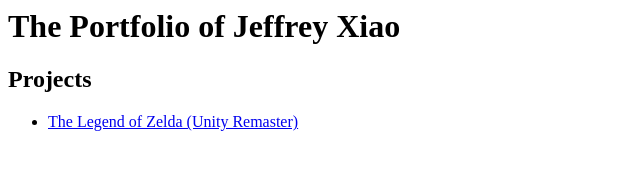
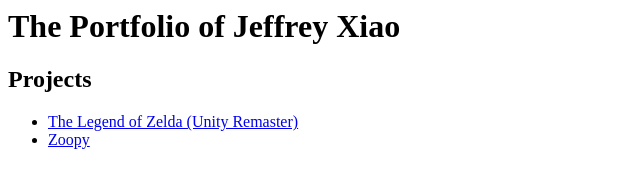
Before and after one commit to JeffXiao2024/Portfolio, a plain HTML site: page index.html in a window 1280 px wide. Shown: the full height of the page, 0-640 px from the left. Drawn offline with Linux system fonts and the light colour scheme.

Commit message:
Add files via upload

```diff
--- a/index.html
+++ b/index.html
@@ -7,7 +7,8 @@
 
 <!-- TODO: Erase one of these two. Replace the 'href' link below with a link to your WebGL build page. -->
 <ul>
-<li><a href="https://b00pster.itch.io/nes-legend-of-zelda-remake-extra">The Legend of Zelda (Unity Remaster)</a></li>
+    <li><a href="https://b00pster.itch.io/nes-legend-of-zelda-remake-extra">The Legend of Zelda (Unity Remaster)</a></li>
+    <li><a href="https://b00pster.itch.io/zoopy">Zoopy</a></li>
 </ul>
 
 <!-- TIP: Rename this file "index.html", and it will become the default landing page whenever someone navigates their browser to your domain. -->
```
